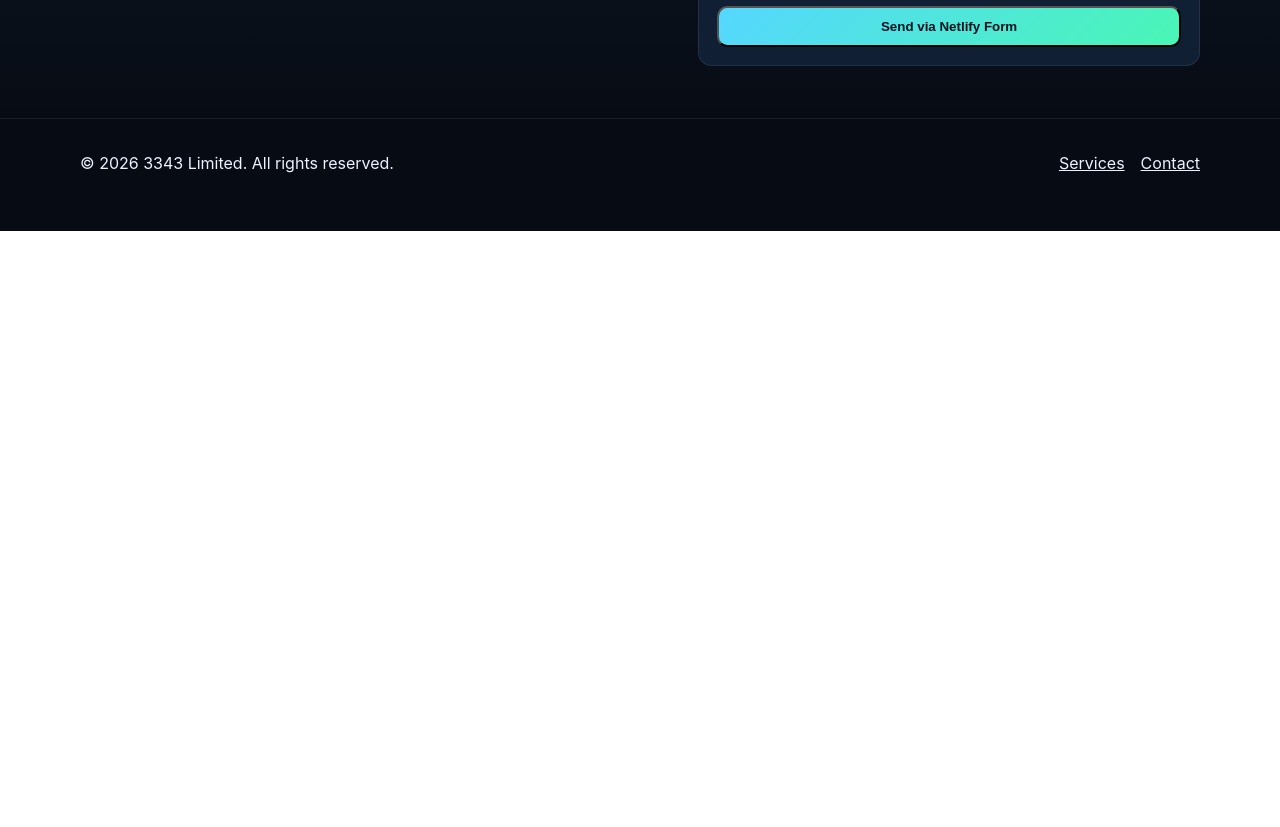
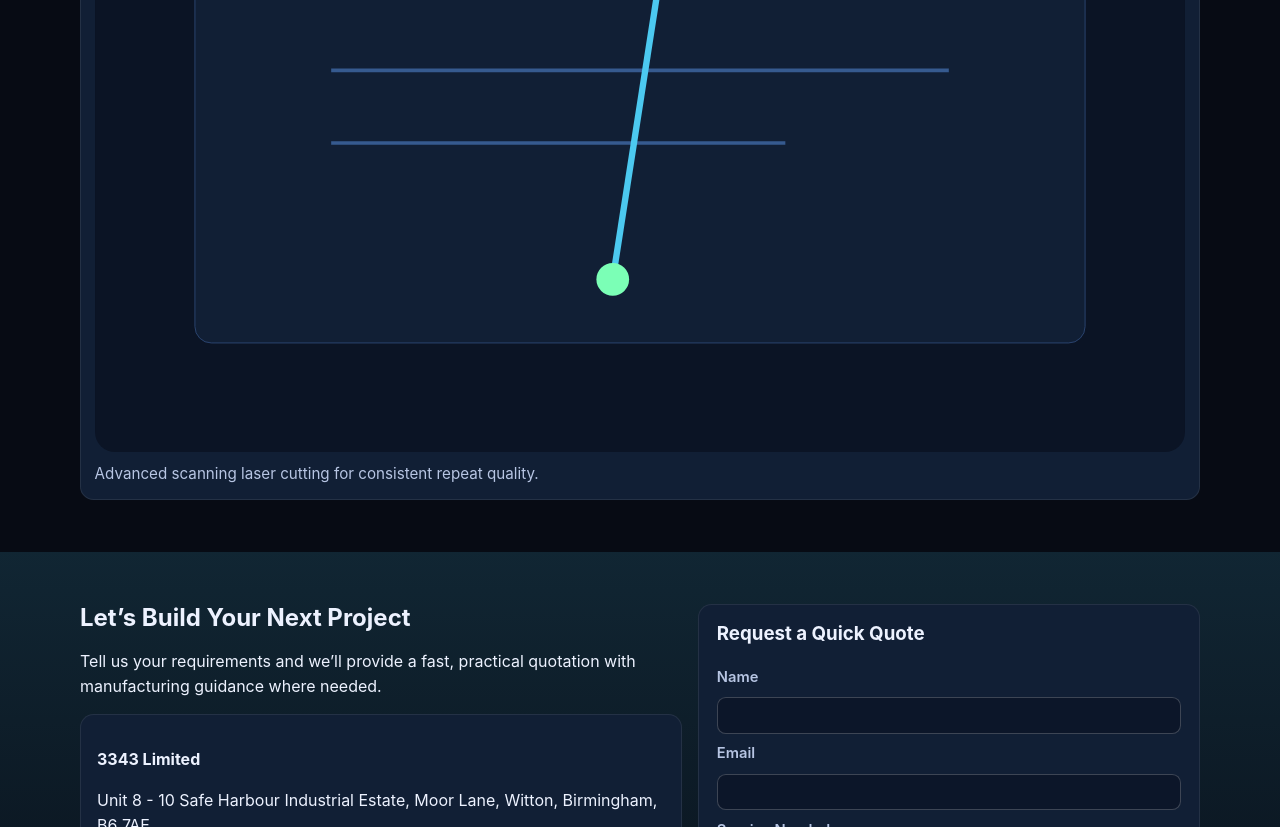
Before and after one commit to philgrady/webdev, a plain HTML site: page index.html in a window 1280 px wide. Shown: the part 1968-2795 px from the top of the page. Before the commit the page ends 2199 px from the top, so only its background shows below. Drawn offline with Linux system fonts and the light colour scheme.

Commit message:
Add SVG imagery to hero and projects sections

```diff
--- a/index.html
+++ b/index.html
@@ -90,6 +90,13 @@
             </div>
           </div>
           <aside class="hero-card" aria-label="Key production stats">
+            <img
+              src="assets/hero-fabrication.svg"
+              alt="Illustration of precision fabrication workflow and engineering dashboard."
+              width="1200"
+              height="800"
+              decoding="async"
+            />
             <h2>Our Numbers</h2>
             <dl>
               <div>
@@ -174,6 +181,17 @@
             <span role="listitem">Hotels</span>
             <span role="listitem">Pub Groups</span>
           </div>
+          <figure class="project-image">
+            <img
+              src="assets/laser-detail.svg"
+              alt="Close-up style illustration of sheet metal laser cutting process."
+              width="1200"
+              height="800"
+              loading="lazy"
+              decoding="async"
+            />
+            <figcaption>Advanced scanning laser cutting for consistent repeat quality.</figcaption>
+          </figure>
         </div>
       </section>
 
--- a/styles.css
+++ b/styles.css
@@ -175,6 +175,14 @@ h1 {
   box-shadow: 0 12px 24px rgba(0, 0, 0, 0.24);
 }
 
+.hero-card img {
+  width: 100%;
+  height: auto;
+  border-radius: 0.7rem;
+  margin-bottom: 0.8rem;
+  border: 1px solid rgba(255, 255, 255, 0.1);
+}
+
 .hero-card dl {
   margin: 0;
 }
@@ -268,6 +276,27 @@ h1 {
   background: var(--surface);
   color: var(--muted);
   border: 1px solid rgba(255, 255, 255, 0.08);
+}
+
+.project-image {
+  margin: 1.25rem 0 0;
+  background: var(--surface);
+  border: 1px solid rgba(255, 255, 255, 0.08);
+  border-radius: 0.85rem;
+  padding: 0.85rem;
+}
+
+.project-image img {
+  width: 100%;
+  height: auto;
+  border-radius: 0.6rem;
+  display: block;
+}
+
+.project-image figcaption {
+  color: var(--muted);
+  margin-top: 0.6rem;
+  font-size: 0.95rem;
 }
 
 .section-contact {
```
Also changed, not shown: assets/hero-fabrication.svg (added), assets/laser-detail.svg (added).
